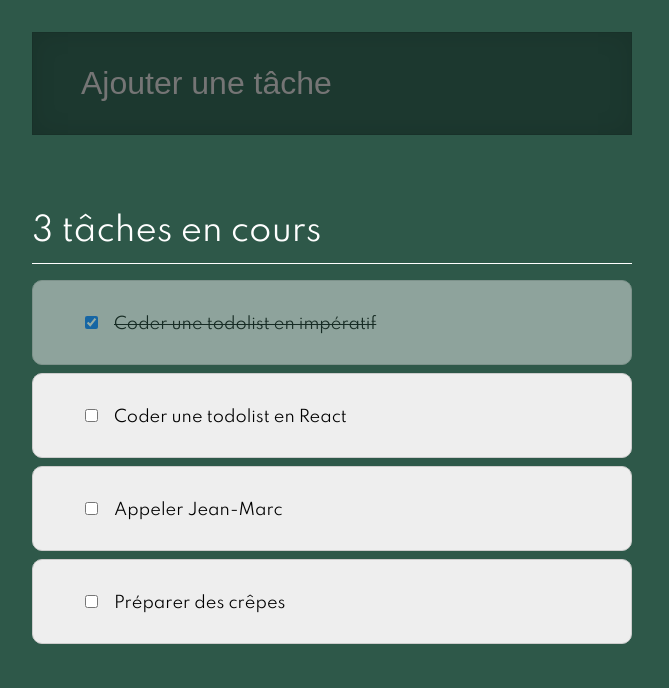
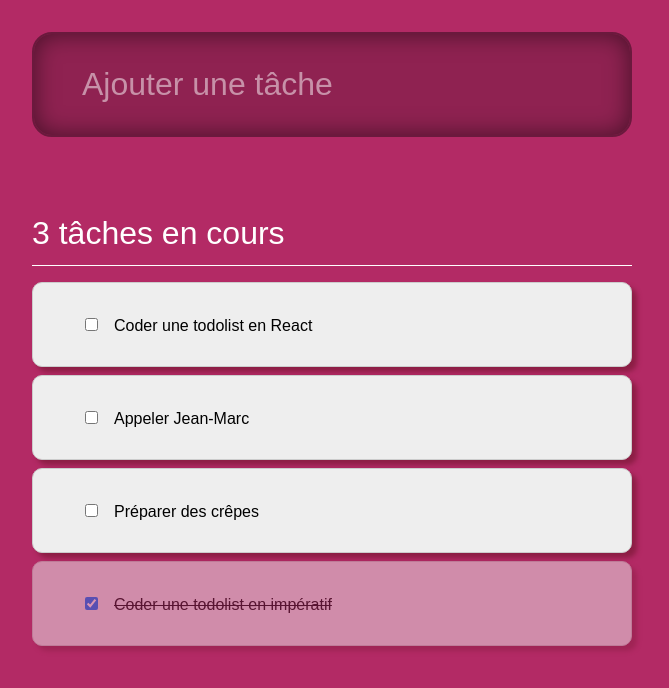
Before and after one commit to aureliasegarra/TodoListREACT, a React app: page / in a window 1280 px wide. Shown: the whole page, without its empty margins (308-977 px from the left). Built offline with nearby package versions, Linux system fonts and the light colour scheme.

Commit message:
fix bug on tasks component

```diff
--- a/src/components/Counter/style.scss
+++ b/src/components/Counter/style.scss
@@ -1,7 +1,9 @@
+@use 'src/styles/vars' as v;
+
 .counter {
-  color: white;
+  color: v.$color-light;
   font-size: 2em;
   border-bottom: 1px solid;
-  padding-bottom: 1rem;
-  margin-bottom: 1rem;
+  padding-bottom: v.$gutter;
+  margin-bottom: v.$gutter;
 }
--- a/src/components/Form/index.js
+++ b/src/components/Form/index.js
@@ -1,24 +1,60 @@
 // Import React
 import React from 'react';
+import PropTypes from 'prop-types';
 
 // Import data
 import './style.scss';
 
 // Component
-const Form = () => {
-  const handleOnSubmit = (event) => {
+class Form extends React.Component {
+  // on crée une propriété de classe qui prendra la référence du composant
+  // une fois inséré dans le DOM
+  taskInput = React.createRef();
+
+  componentDidMount() {
+    // champs texte en focus avec la méthode React
+    this.taskInput.current.focus();
+  }
+
+  handleOnSubmit = (event) => {
+    // les props dans une classe deviennent partie du contexte
+    // il faut bien mettre this.props
+    // on peut donc destructurer les props comme le state
+    const { onSubmitForm } = this.props;
     event.preventDefault();
-    console.log('je soumet le formulaire');
+    onSubmitForm();
   };
+
+  handleOnChange = (event) => {
+    const { onChangeInput } = this.props;
+
+    onChangeInput(event.target.value);
+  };
+
+  render() {
+    const { inputValue } = this.props;
+
     return (
-    <form onSubmit={handleOnSubmit}>
+      <form onSubmit={this.handleOnSubmit} className="form">
         <input
-        className="inputTask"
+          // je viens donner la référence à mon composant pour y avoir accès une fois dans le DOM
+          ref={this.taskInput}
           type="text"
           placeholder="Ajouter une tâche"
+          className="form__input"
+          value={inputValue}
+          onChange={this.handleOnChange}
+          // autoFocus plus rapide !
         />
       </form>
     );
+  }
+}
+
+Form.propTypes = {
+  onSubmitForm: PropTypes.func.isRequired,
+  inputValue: PropTypes.string.isRequired,
+  onChangeInput: PropTypes.func.isRequired,
 };
 
 export default Form;
--- a/src/components/Form/style.scss
+++ b/src/components/Form/style.scss
@@ -1,20 +1,21 @@
 @use 'src/styles/vars' as v;
 
-.inputTask {
-  width: 100%;
-  background-color: #1c382f;
-  border: 1px solid #183129;
-  box-shadow: inset 0 0 25px rgba(0,0,0,.1);
-  padding: 2rem 3rem;
-  color: white;
-  font-size: 2em;
-  margin-bottom: 5rem;
+.form {
+  &__input {
+    width: 100%;
+    background-color: v.$color-input;
+    border: 2px solid v.$color-border;
+    border-radius: 20px;
+    box-shadow: v.$color-shadow;
+    padding: v.$gutter * 2 v.$gutter * 3;
+    color: v.$color-light;
+    font-size: 2em;
+    margin-bottom: v.$gutter * 5;
+    &:focus {
+      box-shadow: v.$color-shadow-focus;
+    }
+    &::placeholder {
+      color: v.$color-placeholder;
+    }
+  }
 }
-
-.inputTask:focus {
-  box-shadow: inset 0 0 25px rgba(0,0,0,.5);
-}
-
-.inputTasks placeholder {
-  color: rgba(255, 255, 255, .5);
-}
--- a/src/components/Tasks/Task.js
+++ b/src/components/Tasks/Task.js
@@ -1,12 +1,18 @@
-// Import React
 import React from 'react';
 import PropTypes from 'prop-types';
 
-// Import data
-import './style.scss';
+const Task = ({
+  id,
+  label,
+  done,
+  onChangeDone,
+}) => {
+  const classnames = done ? 'task task--done' : 'task';
 
-const Task = ({ id, label, done }) => {
-  const classnames = done ? 'task task--done' : 'task';
+  // const handleOnChange = () => {
+  //   onChangeDone(id);
+  // };
+
   return (
     <li className={classnames}>
       <input
@@ -14,6 +20,8 @@ const Task = ({ id, label, done }) => {
         className="task__checkbox"
         id={id}
         checked={done}
+        // onChange={handleOnChange}
+        onChange={() => onChangeDone(id)}
       />
       <label htmlFor={id}>{label}</label>
     </li>
@@ -24,6 +32,7 @@ Task.propTypes = {
   id: PropTypes.number.isRequired,
   label: PropTypes.string.isRequired,
   done: PropTypes.bool.isRequired,
+  onChangeDone: PropTypes.func.isRequired,
 };
 
 export default Task;
--- a/src/components/Tasks/index.js
+++ b/src/components/Tasks/index.js
@@ -4,36 +4,25 @@ import PropTypes from 'prop-types';
 import Task from './Task';
 import './style.scss';
 
-const Tasks = ({ tasks }) => {
-  const tasksList = tasks.map((task) => {
-    console.log('object');
-
-    return (
+const Tasks = ({ tasks, setTaskDone }) => (
+  <ul className="tasks">
+    {tasks.map((task) => (
       <Task
         key={task.id}
-        // id={task.id}
-        // label={task.label}
-        // done={task.done}
-        {...task} // the spread operator to get the object prop
+        onChangeDone={setTaskDone}
+        {...task}
       />
-    );
-  });
-
-  return (
-    <ul className="tasks">
-      {tasksList}
-    </ul>
-  );
-};
+    ))}
+  </ul>
+);
 
 Tasks.propTypes = {
   tasks: PropTypes.arrayOf(
     PropTypes.shape({
       id: PropTypes.number.isRequired,
-      label: PropTypes.string.isRequired,
-      done: PropTypes.bool.isRequired,
     }),
   ).isRequired,
+  setTaskDone: PropTypes.func.isRequired,
 };
 
 export default Tasks;
--- a/src/components/Tasks/style.scss
+++ b/src/components/Tasks/style.scss
@@ -1,18 +1,17 @@
 @use 'src/styles/vars' as v;
 
 .task {
-  padding: 2rem 3rem;
-  background-color: #eee;
-  border: 1px solid #ccc;
+  padding: v.$gutter * 2 v.$gutter * 3;
+  background-color: v.$color-task;
+  border: 1px solid v.$color-task-border;
   border-radius: 10px;
-  margin-bottom: .5rem;
+  box-shadow: 5px 5px 5px rgb(140, 30, 69);
+  margin-bottom: v.$gutter * .5;
+  &--done {
+    text-decoration: line-through;
+    opacity: .5;
+  }
+  &__checkbox {
+    margin-right: v.$gutter;
+  }
 }
-
-.task--done {
-  text-decoration: line-through;
-  opacity: .5;
-}
-
-.task__checkbox {
-margin-right: 1rem;
-}
--- a/src/components/Todo/index.js
+++ b/src/components/Todo/index.js
@@ -1,23 +1,121 @@
-// Import React
+// == Import npm
 import React from 'react';
-
-// Import data
-import './style.scss';
 import Form from 'src/components/Form';
 import Counter from 'src/components/Counter';
 import Tasks from 'src/components/Tasks';
+
+// == Import
+import './style.scss';
+
 import tasksData from 'src/data/tasks';
 
-// Component
-const Todo = () => {
-  const undoneTasksNumber = tasksData.filter((task) => !task.done).length;
-  return (
-    <div className="todo">
-      <Form />
-      <Counter count={undoneTasksNumber} />
-      <Tasks tasks={tasksData} />
-    </div>
-  );
-};
+// == Composant
+class Todo extends React.Component {
+  // ici pas besoin de déclarer le state dans le constructor
+  // on a babel-class-properties
+  state = {
+    tasks: tasksData,
+    taskLabel: '',
+  }
 
+  // on passe par une propriété de class où on vient stocker une fonction
+  // flêchée pour ne pas avoir à lier (bind) le contexte (this) de la classe à la fonction
+  addTask = () => {
+    const { taskLabel, tasks } = this.state;
+
+    // récupérer les ids des tâches = transformer le tableau de tâche en tableau d'ids
+    const ids = tasks.map((task) => task.id);
+
+    // on va déterminer quel est l'id max
+    const maxId = Math.max(...ids);
+
+    const newTask = {
+      id: maxId + 1,
+      done: false,
+      label: taskLabel,
+    };
+
+    // lorsqu'on modifie un tableau dans le state
+    // il faut repartir d'un nouveau tableau
+    // A NE PAS FAIRE !!
+    // const { tasks } = this.state;
+    // tasks.push(newTask);
+
+    // en déclaratif, on ne modifie jamais les données, on repart avec de nouvelles références
+    // on parle ici d'IMMUTABILITE
+    const newTasks = [...tasks, newTask];
+
+    this.setState({
+      tasks: newTasks,
+      taskLabel: '',
+    });
+  }
+
+  setTaskLabel = (value) => {
+    this.setState({
+      taskLabel: value,
+    });
+  }
+
+  setTaskDone = (taskId) => {
+    const { tasks } = this.state;
+
+    const newTasks = tasks.map((task) => {
+      // ici on teste si la tâche courante a le même id
+      // que celui passer en paramètre
+      if (task.id === taskId) {
+        // A NE PAS FAIRE
+        // task c'est un objet, il faut donc créer une nouvelle référence
+        // task.done = !task.done;
+
+        // il faut créer un nouvel objet pour avoir ue nouvelle référence
+        return {
+          ...task,
+          // on peut déverser les propriétés d'un objet dans un autre
+          // et à la suite, on peut spécifier les propriétés qui changent
+          done: !task.done,
+        };
+      }
+
+      return task;
+    });
+
+    this.setState({
+      tasks: newTasks,
+    });
+  };
+
+  render() {
+    const { tasks, taskLabel } = this.state;
+    const undoneTasksNumber = tasks.filter((task) => !task.done).length;
+
+    const undoneTasks = tasks.filter((task) => !task.done);
+    const doneTasks = tasks.filter((task) => task.done);
+
+    const sortedTasks = [...undoneTasks, ...doneTasks];
+
+    // const sortedTasks = [...tasks];
+    // // true - false === 1
+    // // false - true === -1
+    // // true - true === 0
+    // sortedTasks.sort((a, b) => a.done - b.done);
+
+    return (
+      <div className="app">
+        <Form
+          onSubmitForm={this.addTask}
+          inputValue={taskLabel}
+          onChangeInput={this.setTaskLabel}
+        />
+        <Counter count={undoneTasksNumber} />
+        <Tasks
+          tasks={sortedTasks}
+          setTaskDone={this.setTaskDone}
+        />
+      </div>
+    );
+  }
+}
+
+// == Export
 export default Todo;
--- a/src/components/Todo/style.scss
+++ b/src/components/Todo/style.scss
@@ -1,10 +1,7 @@
-body {
-  background-color: #2e5849;
-  font-family: 'Spartan', sans-serif;
-}
+@use 'src/styles/vars' as v;
 
-.todo {
+.app {
   width: 90%;
-  margin: 2rem auto;
+  margin: v.$gutter * 2 auto;
   max-width: 600px;
 }
--- a/src/styles/_vars.scss
+++ b/src/styles/_vars.scss
@@ -1,14 +1,13 @@
-$color-lighten: #2e5849;
-$color-alt: #1c382f;
-$color-darken: #183129;
+@use "sass:color";
 
-$shadow-input: rgba(0,0,0,.1);
-$shadow-focus: rgba(0,0,0,.5);
-
-$color-text-input: #fff;
-$color-text-ph: rgba(255, 255, 255, .5);
-
-$color-task-bc: #eee;
+$color-base: #b32a65;
+$color-input: color.scale($color-base, $lightness: -20%);
+$color-border: color.scale($color-base, $lightness: -40%);
+$color-light: white;
+$color-placeholder: color.scale($color-light, $alpha: -50%);
+$color-task: #eee;
 $color-task-border: #ccc;
+$color-shadow: inset 0 0 25px rgba(0,0,0,.1);
+$color-shadow-focus: inset 0 0 25px rgba(0,0,0,.5);
 
 $gutter: 1rem;
--- a/src/styles/index.scss
+++ b/src/styles/index.scss
@@ -2,6 +2,6 @@
 @use 'vars' as v;
 
 body {
-  background-color: v.$color-alt;
-  font-family: 'Spartan', sans-serif;
+  font-family: sans-serif;
+  background-color: v.$color-base;
 }
```
Lines whose indentation alone changed are shown as unchanged.
